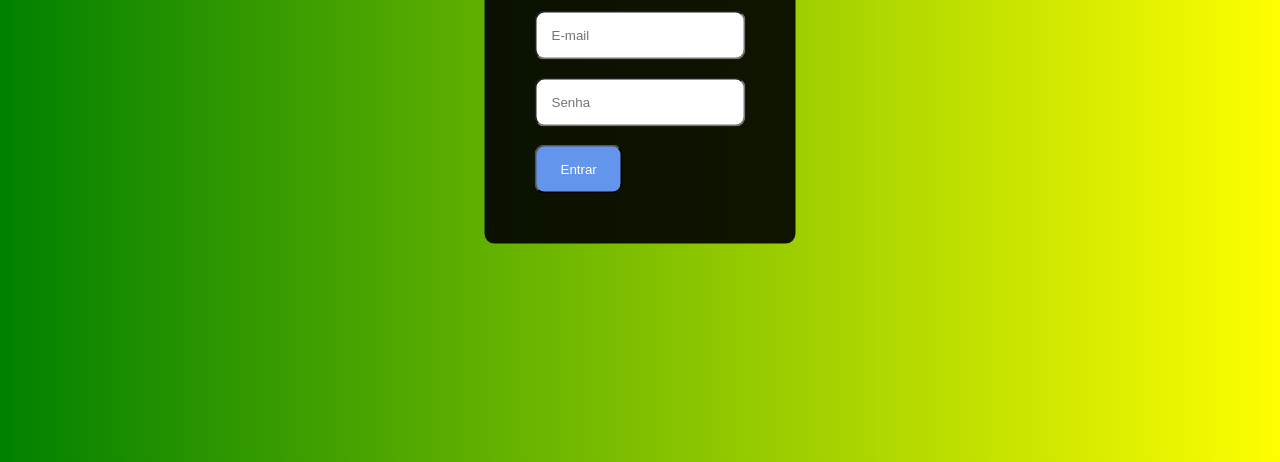
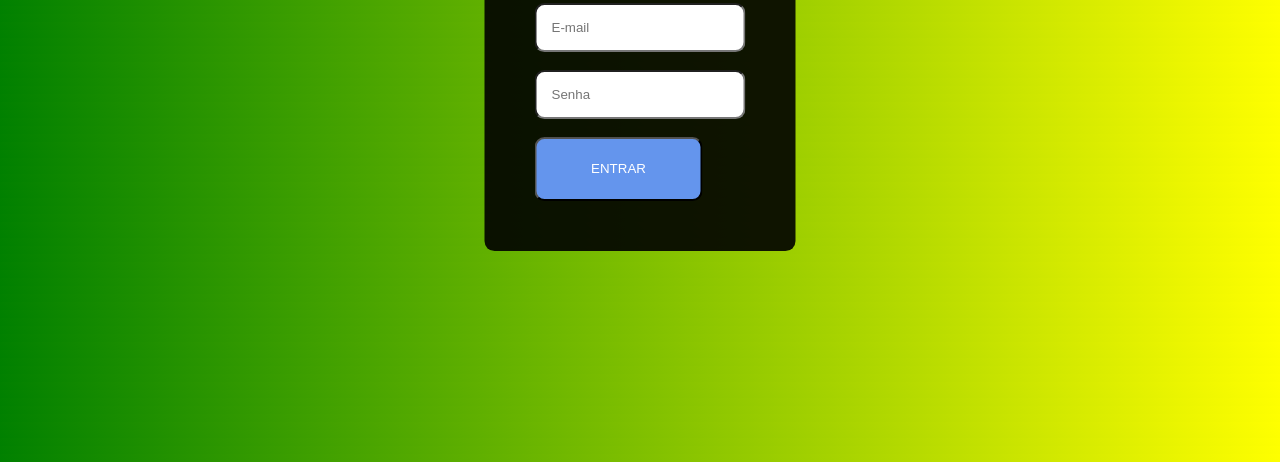
Before and after one commit to MikhelCB/Project, a plain HTML site: page index.html in a window 1280 px wide. Shown: the part 338-800 px from the top of the page. Drawn offline with Linux system fonts and the light colour scheme.

Commit message:
alteração button

```diff
--- a/index.html
+++ b/index.html
@@ -11,7 +11,7 @@
       <h1>Login</h1>
       <input type="Login" placeholder="E-mail" />
       <br /><br />
-      <input type="Senha" placeholder="Senha" />
+      <input type="password" placeholder="Senha" />
       <br /><br />
       <button>Entrar</button>
     </div>
--- a/style.css
+++ b/style.css
@@ -20,8 +20,17 @@ input {
 }
 
 button {
-  padding: 15px 24px;
+  padding: 11px 15px;
   border-radius: 10px;
   background-color: cornflowerblue;
   color: #fff;
+  width: 10.5rem;
+  height: 4rem;
+  text-transform: uppercase;
+  transition: all 300ms ease-out;
 }
+
+button:hover {
+  width: 11rem;
+  height: 5rem;
+}
```
Also changed, not shown: imagem.jpg (deleted).
